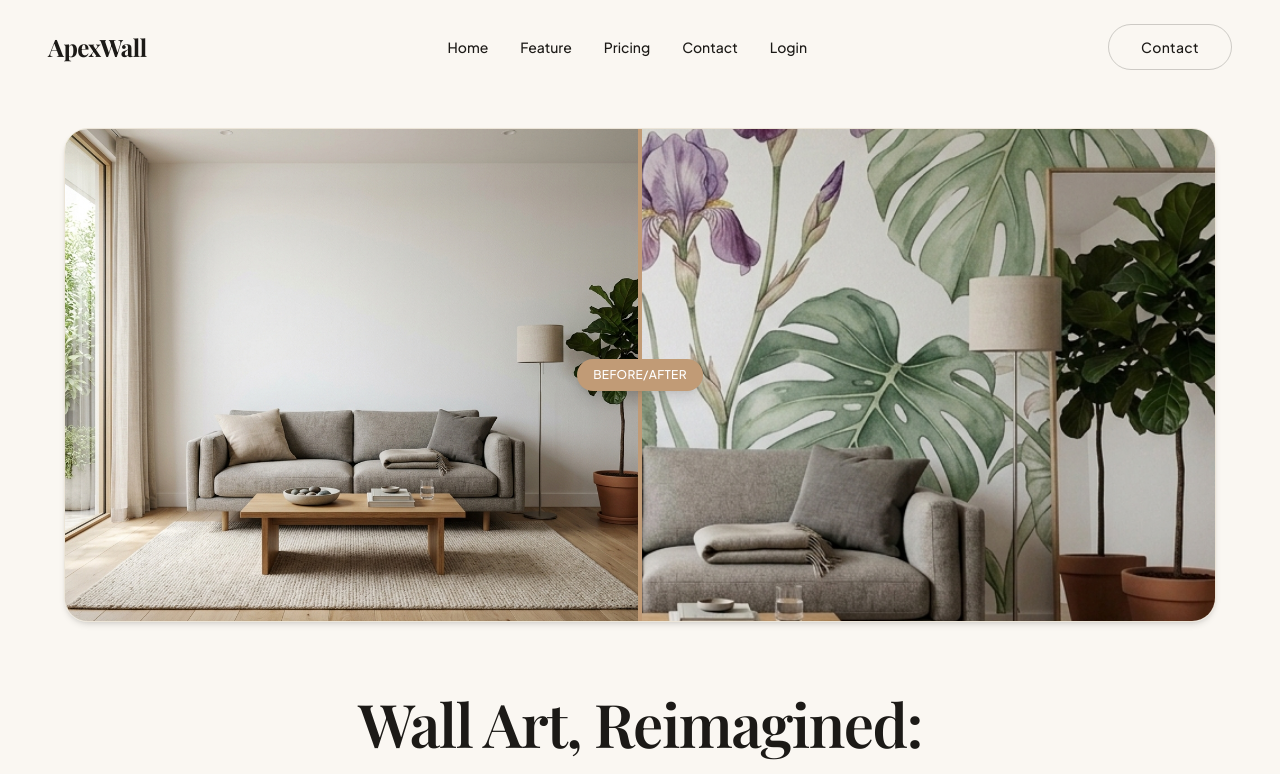
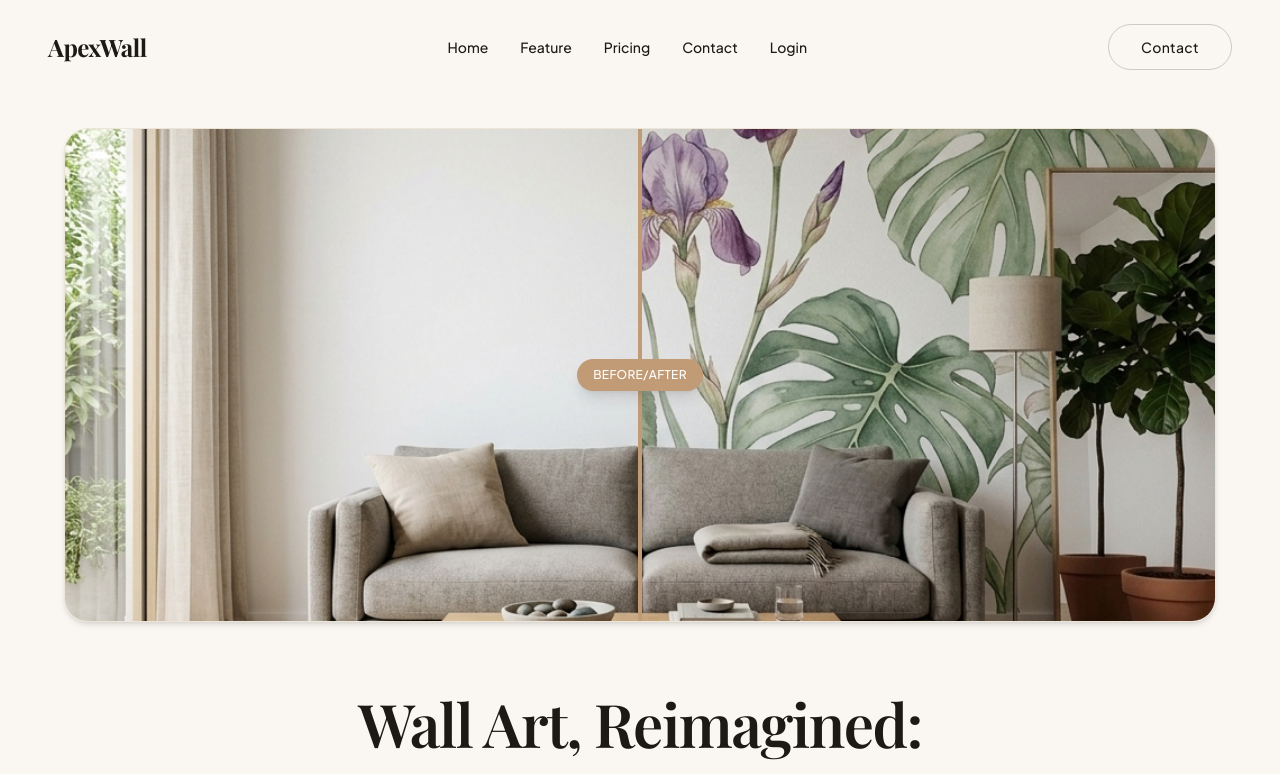
Before and after one commit to JayaSuriya24/ApexWall_3D_Website, a Next.js app: page / in a window 1280 px wide. Shown: the top 774 px of the page. Built offline with nearby package versions, Linux system fonts and the light colour scheme; a web font is replaced by a local one.

Commit message:
fix: use clip-path in hero slider to fix aspect ratio zoom mismatch

```diff
--- a/src/components/sections/hero.tsx
+++ b/src/components/sections/hero.tsx
@@ -66,17 +66,12 @@ export function Hero() {
         />
 
         {/* Overlay Image (Before / Bare Wall) */}
-        <div
-          className="absolute inset-0 overflow-hidden"
-          style={{ width: `${sliderPosition}%` }}
-        >
-          <img
-            src="/images/hero-before.jpg"
-            alt="Bare living room wall"
-            className="absolute inset-0 w-full h-full object-cover max-w-none select-none pointer-events-none"
-            style={{ width: "100vw", maxWidth: "100%" }}
-          />
-        </div>
+        <img
+          src="/images/hero-before.jpg"
+          alt="Bare living room wall"
+          className="absolute inset-0 w-full h-full object-cover select-none pointer-events-none"
+          style={{ clipPath: `inset(0 calc(100% - ${sliderPosition}%) 0 0)` }}
+        />
 
         {/* Bronze Slider Handle */}
         <div
```
